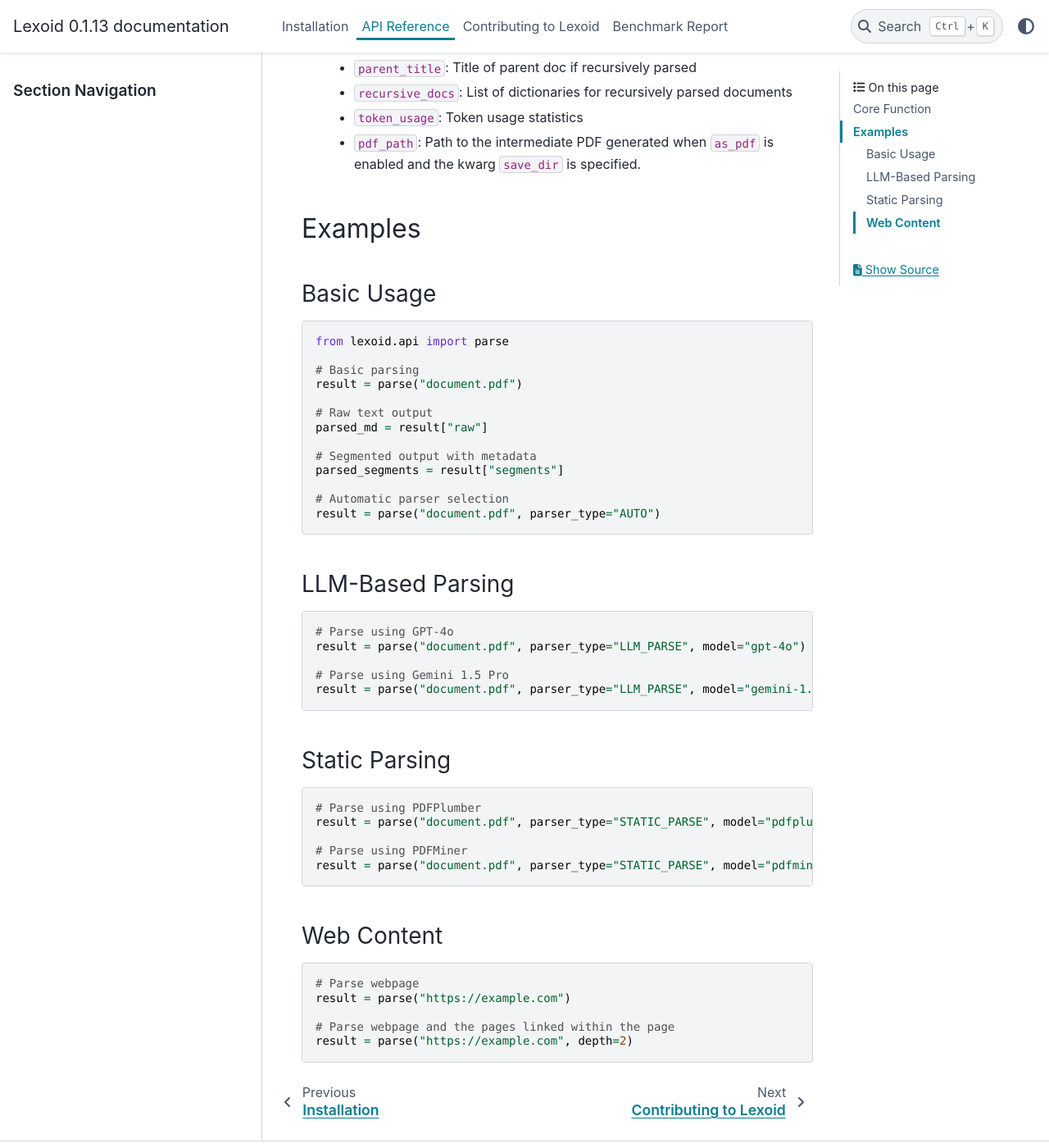
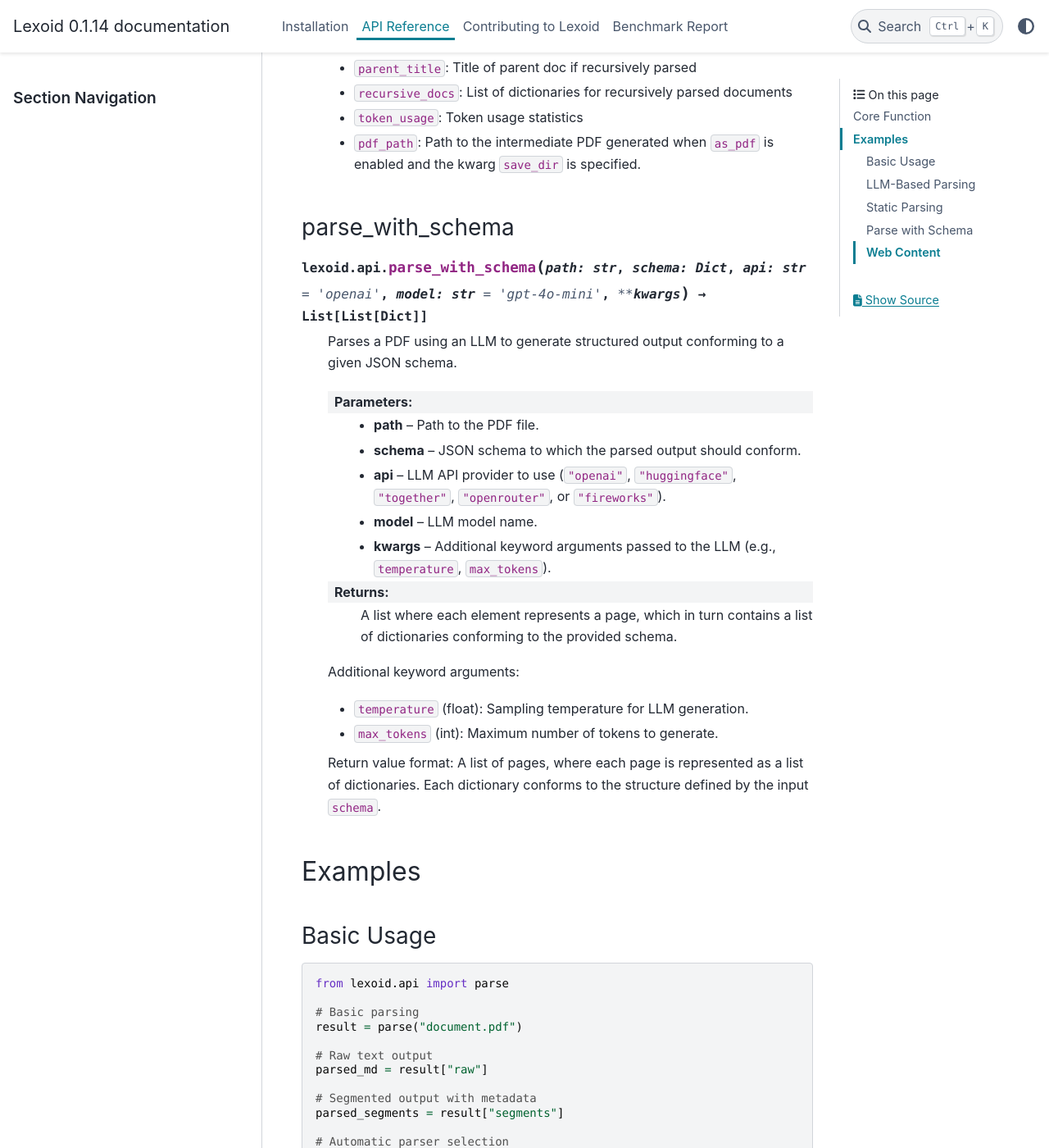
Before and after one commit to oidlabs-com/Lexoid, a Sphinx documentation site: the page built from docs/api.rst, in a window 1280 px wide and 1400 px high, scrolled down 1722 px. Shown: the whole window at 82% size. Built offline with Sphinx 7.4.7 and the PyData theme 0.15.4, drawn with Linux system fonts in a browser that asks for light colours; some of the changed text lies outside the part shown.

Commit message:
Update docs for parse with schema

```diff
--- a/docs/api.rst
+++ b/docs/api.rst
@@ -33,7 +33,7 @@ parse
    * ``api_cost_mapping`` (Union[dict, str]): Dictionary containing API cost details or the string path to a JSON file containing
      the cost details. Sample file available at ``tests/api_cost_mapping.json``
    * ``router_priority`` (str): What the routing strategy should prioritize. Options are ``"speed"`` and ``"accuracy"``. The router directs a file to either ``"STATIC_PARSE"`` or ``"LLM_PARSE"`` based on its type and the selected priority. If priority is "accuracy", it prefers LLM_PARSE unless the PDF has no images but contains embedded/hidden hyperlinks, in which case it uses ``STATIC_PARSE`` (because LLMs currently fail to parse hidden hyperlinks). If priority is "speed", it uses ``STATIC_PARSE`` for documents without images and ``LLM_PARSE`` for documents with images.
-   * ``api_provider`` (str): The API provider to use for LLM parsing. Options are ``openai``, ``huggingface``, ``togetherai``, ``openrouter``, and ``fireworks``. This parameter is only relevant when using LLM parsing.
+   * ``api_provider`` (str): The API provider to use for LLM parsing. Options are ``openai``, ``huggingface``, ``together``, ``openrouter``, and ``fireworks``. This parameter is only relevant when using LLM parsing.
 
    Return value format:
    A dictionary containing a subset or all of the following keys:
@@ -46,6 +46,30 @@ parse
    * ``recursive_docs``: List of dictionaries for recursively parsed documents
    * ``token_usage``: Token usage statistics
    * ``pdf_path``: Path to the intermediate PDF generated when ``as_pdf`` is enabled and the kwarg ``save_dir`` is specified.
+
+
+parse_with_schema
+^^^^^^^^^^^^^^^^^
+
+.. py:function:: lexoid.api.parse_with_schema(path: str, schema: Dict, api: str = "openai", model: str = "gpt-4o-mini", **kwargs) -> List[List[Dict]]
+
+   Parses a PDF using an LLM to generate structured output conforming to a given JSON schema.
+
+   :param path: Path to the PDF file.
+   :param schema: JSON schema to which the parsed output should conform.
+   :param api: LLM API provider to use (``"openai"``, ``"huggingface"``, ``"together"``, ``"openrouter"``, or ``"fireworks"``).
+   :param model: LLM model name.
+   :param kwargs: Additional keyword arguments passed to the LLM (e.g., ``temperature``, ``max_tokens``).
+   :return: A list where each element represents a page, which in turn contains a list of dictionaries conforming to the provided schema.
+
+   Additional keyword arguments:
+
+   * ``temperature`` (float): Sampling temperature for LLM generation.
+   * ``max_tokens`` (int): Maximum number of tokens to generate.
+
+   Return value format:
+   A list of pages, where each page is represented as a list of dictionaries. Each dictionary conforms to the structure defined by the input ``schema``.
+
 
 Examples
 --------
@@ -92,6 +116,28 @@ Static Parsing
     # Parse using PDFMiner
     result = parse("document.pdf", parser_type="STATIC_PARSE", model="pdfminer")
 
+
+Parse with Schema
+^^^^^^^^^^^^^^^^^
+
+.. code-block:: python
+
+    from lexoid.api import parse_with_schema
+
+    sample_schema = [
+        {
+            "Disability Category": "string",
+            "Participants": "int",
+            "Ballots Completed": "int",
+            "Ballots Incomplete/Terminated": "int",
+            "Accuracy": ["string"],
+            "Time to complete": ["string"]
+        }
+    ]
+
+    pdf_path = "inputs/test_1.pdf"
+    result = parse_with_schema(path=pdf_path, schema=sample_schema, model="gpt-4o")
+
 Web Content
 ^^^^^^^^^^^
 
--- a/docs/conf.py
+++ b/docs/conf.py
@@ -9,7 +9,7 @@
 project = "Lexoid"
 copyright = "2025, Lexoid Contributors"
 author = "Lexoid Contributors"
-release = "0.1.13"
+release = "0.1.14"
 
 # -- General configuration ---------------------------------------------------
 # https://www.sphinx-doc.org/en/master/usage/configuration.html#general-configuration
```
Also changed, not shown: 1 other file.
